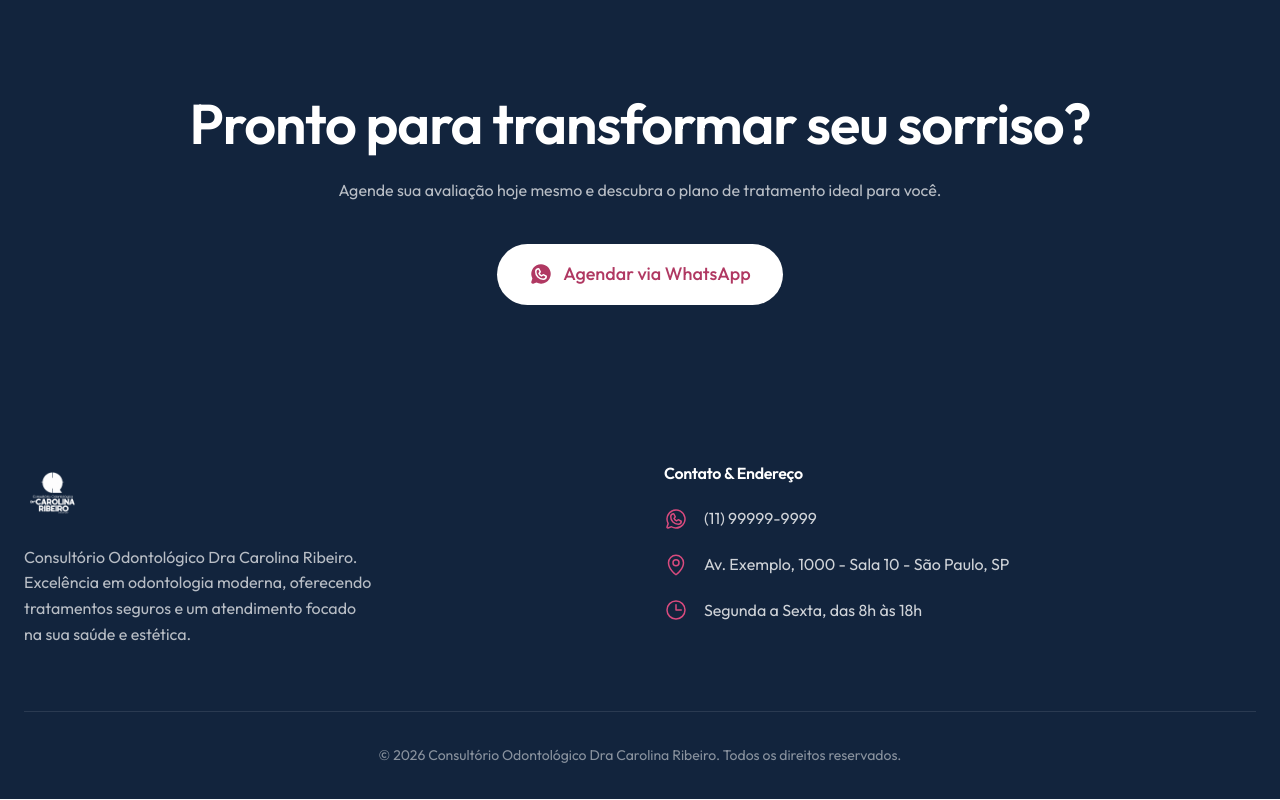
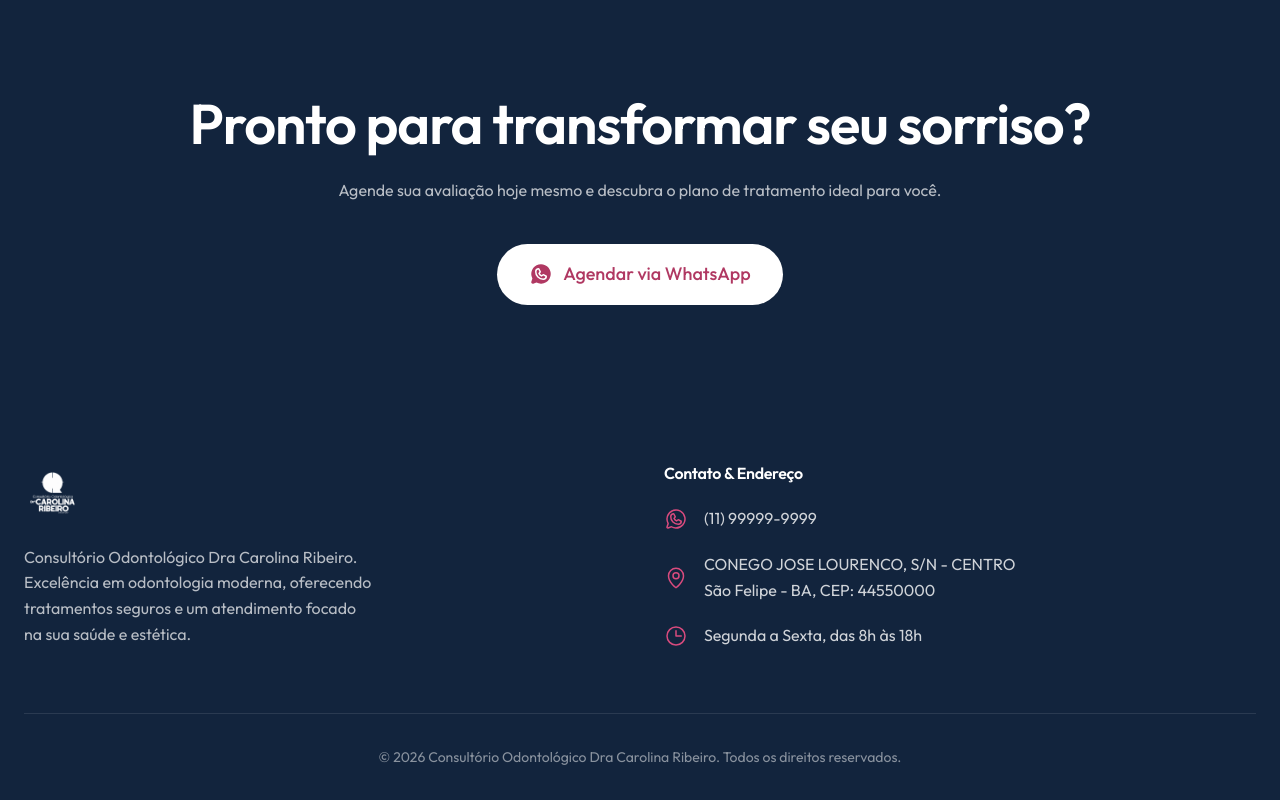
Before and after one commit to feneto7/carolinaribeiro, a React (Vite) app: page / in a window 1280 px wide. Shown: the part 1812-2612 px from the top of the page. Built offline with nearby package versions, Linux system fonts and the light colour scheme.

Commit message:
Update clinic address in footer

```diff
--- a/src/App.jsx
+++ b/src/App.jsx
@@ -180,8 +180,11 @@ export default function App() {
                   (11) 99999-9999
                 </li>
                 <li style={{ display: 'flex', alignItems: 'center', gap: '1rem', color: 'rgba(255,255,255,0.8)' }}>
-                  <MapPin size={24} color="var(--color-pink)" />
-                  Av. Exemplo, 1000 - Sala 10 - São Paulo, SP
+                  <MapPin size={24} color="var(--color-pink)" style={{ flexShrink: 0 }} />
+                  <span>
+                    CONEGO JOSE LOURENCO, S/N - CENTRO<br />
+                    São Felipe - BA, CEP: 44550000
+                  </span>
                 </li>
                 <li style={{ display: 'flex', alignItems: 'center', gap: '1rem', color: 'rgba(255,255,255,0.8)' }}>
                   <Clock size={24} color="var(--color-pink)" />
```
